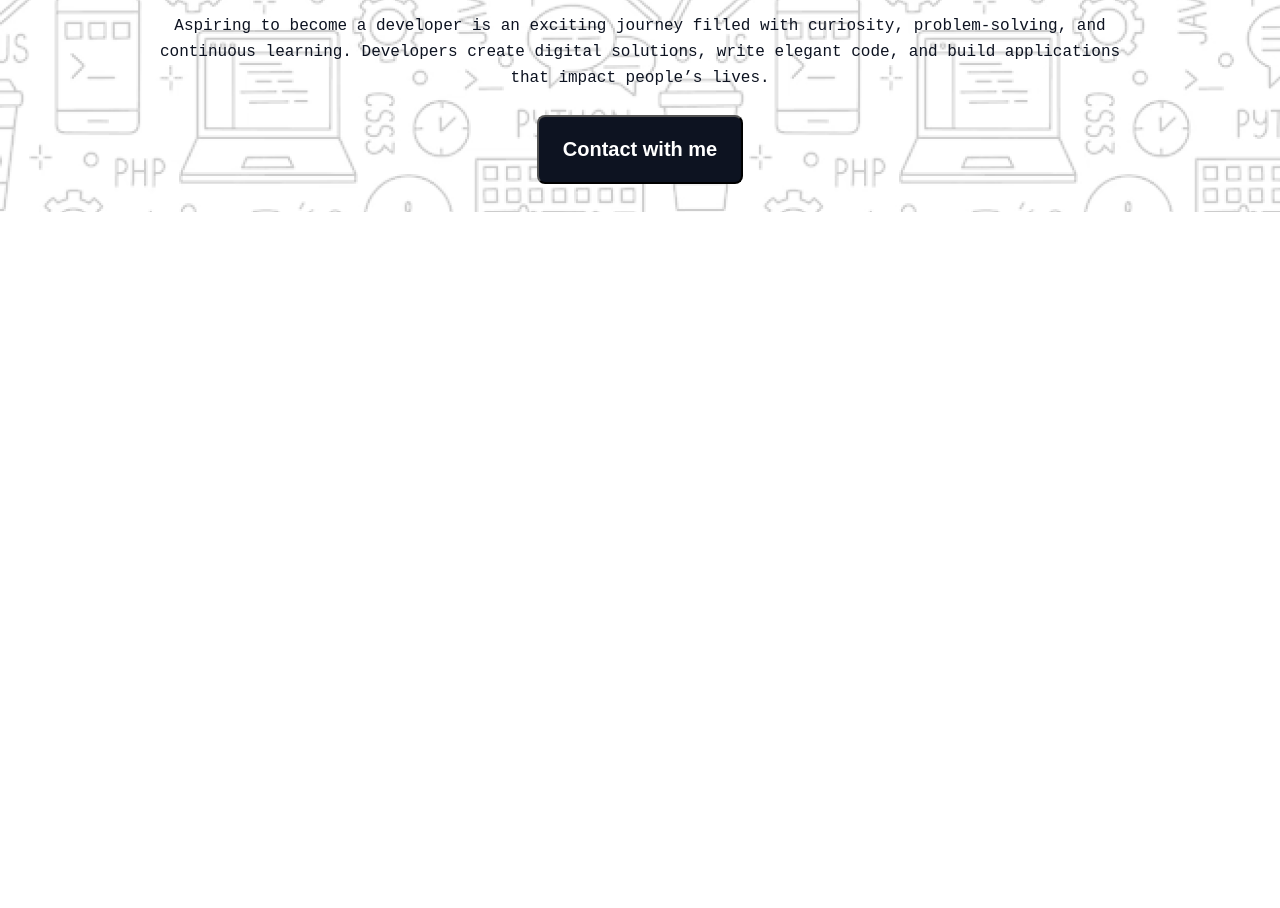
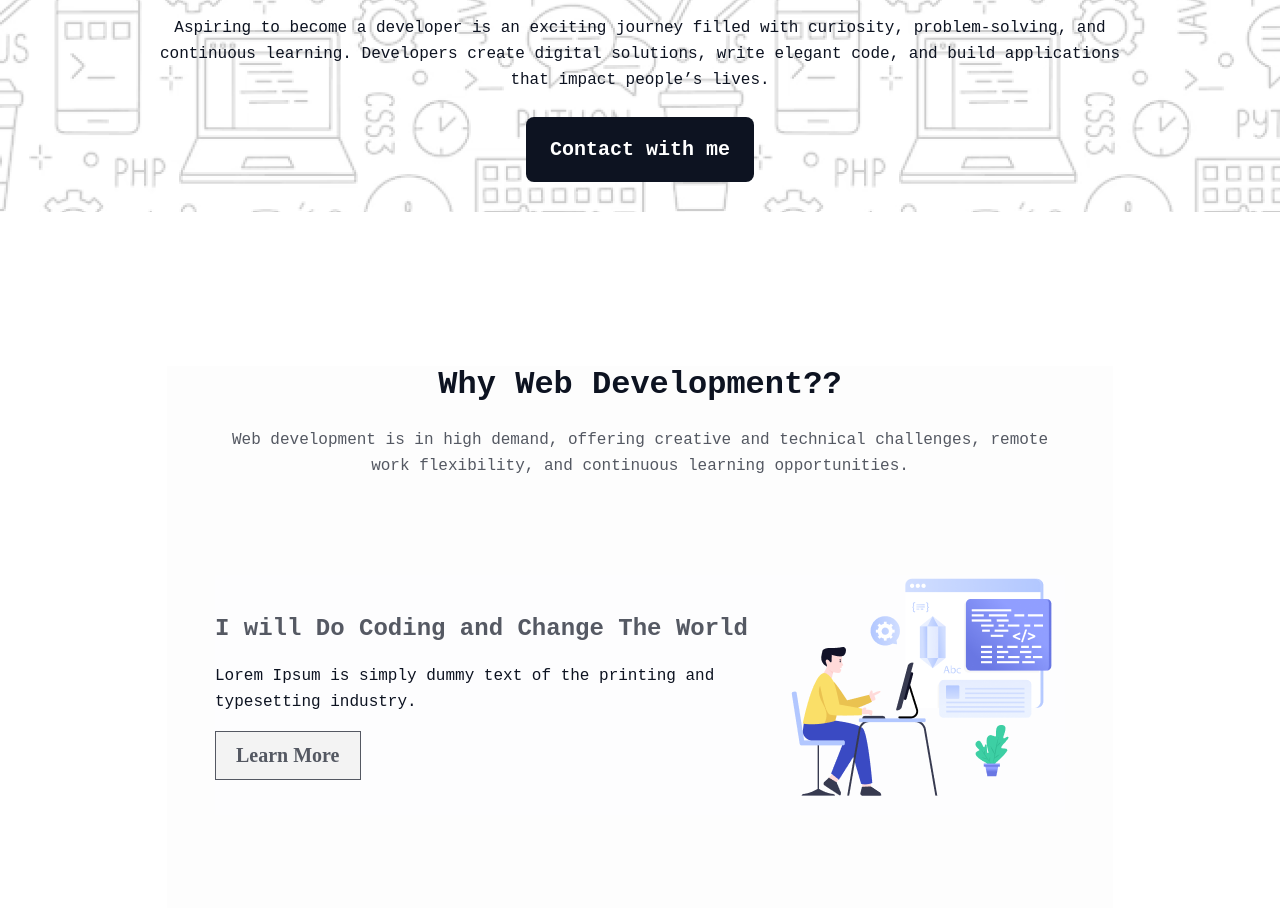
Before and after one commit to mdabdulkyum1/B10A1-Challenge-1, a plain HTML site: page index.html in a window 1280 px wide. Shown: the part 560-1468 px from the top of the page. Before the commit the page ends 800 px from the top, so only its background shows below. Drawn offline with Linux system fonts and the light colour scheme; a web font is replaced by a local one.

Commit message:
development section done

```diff
--- a/index.html
+++ b/index.html
@@ -23,7 +23,7 @@
                   <img src="assets/Group.png" alt="">
                   <h1>"In the near future, I hope to become a Developer."</h1>
                   <p>Aspiring to become a developer is an exciting journey filled with curiosity, problem-solving, and continuous learning. Developers create digital solutions, write elegant code, and build applications that impact people’s lives.</p>
-                  <button >Contact with me</button>
+                  <a href="#back"> Contact with me</a>
               </div>
          </section>
     </header>
@@ -31,13 +31,43 @@
 
     <!-- Start Main  -->
     <main>
+         <section class="development">
+             <div class="dev-heading">
+                <h1>Why Web Development??</h1>
+             <p >Web development is in high demand, offering creative and technical challenges, remote work flexibility, and continuous learning opportunities.</p>
+             </div>
+             <div class="dev-content-cointainer">
+                 <div class="dev-content">
+                    <h2>I will Do Coding and Change The World</h2>
+                    <p>Lorem Ipsum is simply dummy text of the printing and typesetting industry.</p>
+                    <button>Learn More</button>
+                 </div>
+                 <img src="assets/Layer_1.png" alt="">
+             </div>
+             <div class="dev-content-cointainer">
+                <img src="assets/Layer_1.png" alt="">
+                 <div class="dev-content">
+                    <h2>I will help People by creating Modern Web System</h2>
+                    <p>Lorem Ipsum is simply dummy text of the printing and typesetting industry.</p>
+                    <button>Learn More</button>
+                 </div>
+             </div>
 
+             <div class="dev-content-cointainer">
+                <div class="dev-content">
+                   <h2>I will Do Coding and Change The World</h2>
+                   <p>Lorem Ipsum is simply dummy text of the printing and typesetting industry.</p>
+                   <button>Learn More</button>
+                </div>
+                <img src="assets/Layer_1.png" alt="">
+            </div>
+         </section>
     </main>
     <!-- Ends Main  -->
 
     <!-- Footer here -->
     <footer>
-
+         <h1 id="back">This footer</h1>
     </footer>
     <!-- Footer End -->
 </body>
--- a/styles/style.css
+++ b/styles/style.css
@@ -37,6 +37,7 @@ nav button {
     border: 1px solid rgb(13, 19, 33);
     border-radius: 8px;
     opacity: 0.8;
+    cursor: pointer;
 
 }
 
@@ -82,7 +83,7 @@ nav button {
     margin-bottom: 24px;
 }
 
-.banner-container button {
+.banner-container a {
     border-radius: 8px;
     background: rgb(13, 19, 33);
     padding: 21px 24px 21px 24px;
@@ -91,6 +92,90 @@ nav button {
     font-weight: 600;
     line-height: 23px;
     text-align: center;
+    text-decoration: none;
 }
 
 /* End banner css */
+
+/* Start Main  part css*/
+main {
+    width: 1140px;
+    margin: 0 auto;
+    margin-top: 74px;
+    padding: 80px 97px 80px 97px;
+}
+
+/* development css here */
+.development {
+    width: 946px;
+    padding: 0px 48px;
+    text-align: center;
+    background-color: #fdfdfd;
+}
+
+.dev-heading {
+    width: 850px;
+}
+
+.dev-heading h1 {
+    color: rgb(13, 19, 33);
+    font-size: 32px;
+    font-weight: 800;
+    line-height: 37px;
+    text-align: center;
+}
+
+
+.dev-heading p {
+    color: rgb(13, 19, 33);
+    font-size: 16px;
+    font-weight: 400;
+    line-height: 26px;
+    opacity: 0.7;
+    margin-top: 24px;
+    text-align: center;
+
+}
+
+.dev-content-cointainer {
+    display: flex;
+    width: 850px;
+    justify-content: space-around;
+    align-items: center;
+    margin-top: 96px;
+    gap: 38px;
+    background-color: #fdfdfe;
+}
+
+.dev-content {
+    text-align: left;
+}
+
+.dev-content h2 {
+    color: rgba(13, 19, 33, 0.7);
+    font-size: 24px;
+    font-weight: 700;
+    line-height: 36px;
+    text-align: left;
+}
+
+.dev-content p {
+    color: rgb(13, 19, 33);
+    font-size: 16px;
+    font-weight: 400;
+    line-height: 26px;
+    text-align: left;
+    margin: 16px 0px;
+}
+
+.dev-content button {
+    color: rgb(13, 19, 33);
+    font-family: Azeret Mono;
+    font-size: 20px;
+    font-weight: 600;
+    line-height: 23px;
+    box-sizing: border-box;
+    border: 1px solid rgb(13, 19, 33);
+    opacity: 0.7;
+    padding: 12px 20px 12px 20px;
+}
```
